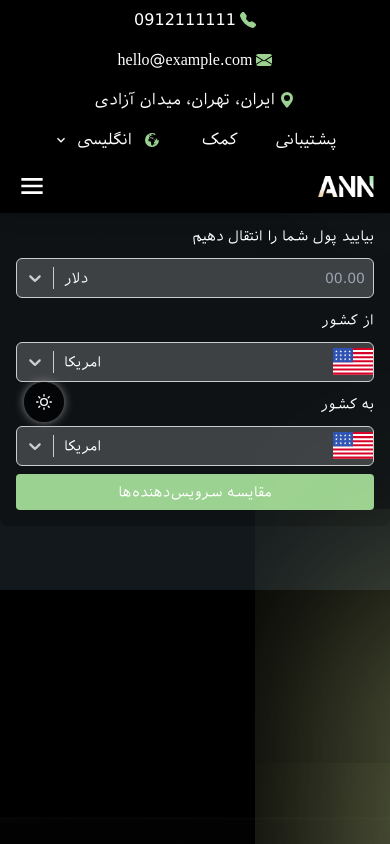
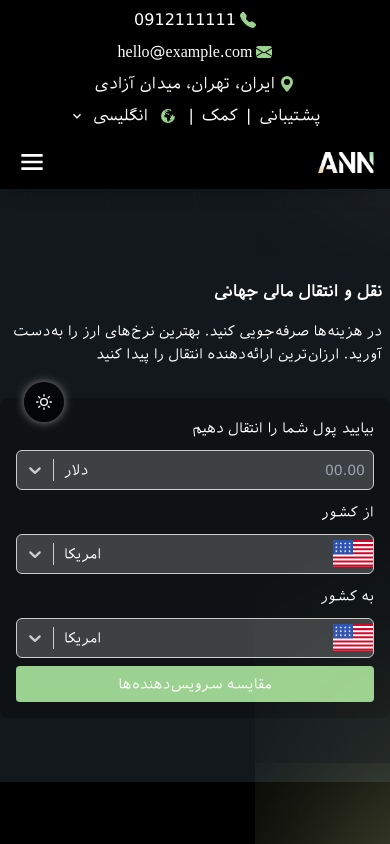
Before and after one commit to Aydin-lip/wallet, a Next.js app: page / in a window 390 px wide. Shown: the top 844 px of the page. Built offline with nearby package versions, Linux system fonts and the light colour scheme.

Commit message:
Set zindex

```diff
--- a/src/components/home/firstSection.tsx
+++ b/src/components/home/firstSection.tsx
@@ -21,7 +21,7 @@ const FirstSection = () => {
             <div className="absolute -top-8 left-[19rem] w-0 h-0 shadow-[0_0_160px_45px_#b7e6ac]"></div>
           </div>
         </div>
-        <div className={`relative mt-12 min-[400px]:mt-20 sm:mt-28 md:mt-40 mb-16 h-full transition-all duration-[2s] ease-in-out ${loading ? 'opacity-0 translate-y-10' : ''}`}>
+        <div className={`relative mt-60 sm:mt-48 mb-16 h-full transition-all duration-[2s] ease-in-out ${loading ? 'opacity-0 translate-y-10' : ''}`}>
           <HeroSection />
         </div>
       </section>
--- a/src/components/lift/index.tsx
+++ b/src/components/lift/index.tsx
@@ -34,7 +34,7 @@ const LiftComponent = () => {
     <>
       <style children={Style}></style>
       <div
-        className={`${show ? '' : 'opacity-0 bottom-40'} transition-all duration-500 animation-lift fixed left-6 min-[400px]:left-10 bottom-10 z-[2] bg-active-them w-12 h-12 rounded-[62%_38%_46%_54%_/_60%_63%_37%_40%] shadow-[0px_3px_10px_#868686] cursor-pointer`}
+        className={`${show ? '' : 'hidden opacity-0 bottom-40'} transition-all duration-500 animation-lift fixed left-6 min-[400px]:left-10 bottom-10 z-[2] bg-active-them w-12 h-12 rounded-[62%_38%_46%_54%_/_60%_63%_37%_40%] shadow-[0px_3px_10px_#868686] cursor-pointer`}
         onClick={() => window.scrollTo(0, 0)}
       >
         <span className="h-full w-full flex justify-center items-center">
--- a/src/components/loading/index.tsx
+++ b/src/components/loading/index.tsx
@@ -94,7 +94,7 @@ const Loading = () => {
   return (
     <>
       <style children={Style}></style>
-      <div className="bg-background fixed z-[3] top-0 right-0 left-0 bottom-0 flex justify-center items-center">
+      <div className="bg-background fixed z-20 top-0 right-0 left-0 bottom-0 flex justify-center items-center">
         <div className="flex justify-center items-center absolute top-1/2 right-1/2 -translate-y-1/2 translate-x-1/2 animation-loading">
           <div className={`w-20 h-20 ${styleAnimation} animation-loading-1`}></div>
           <div className={`w-[3.7rem] h-[3.7rem] ${styleAnimation} animation-loading-2`}></div>
--- a/src/components/navbar/UpperNav.tsx
+++ b/src/components/navbar/UpperNav.tsx
@@ -9,9 +9,9 @@ import LanguageSelectBox from '../home/components/LangSelectBox'
 export default function UpperNav() {
   return (
     <section className="w-screen bg-black p-2">
-      <div className="flex flex-col min-[900px]:flex-row items-center justify-center lg:justify-around gap-4">
-        <div className="flex flex-col sm:flex-row gap-4 justify-center items-center">
-          <div className="flex flex-col sm:flex-row justify-center items-center gap-4">
+      <div className="flex flex-col min-[900px]:flex-row items-center justify-center lg:justify-around gap-2 sm:gap-4">
+        <div className="flex flex-col sm:flex-row gap-2 sm:gap-4 justify-center items-center">
+          <div className="flex flex-col sm:flex-row justify-center items-center gap-2 sm:gap-4">
             <Link
               href="tel:0912111111"
               className="flex items-center justify-center gap-1"
@@ -42,11 +42,11 @@ export default function UpperNav() {
             <div className="text-white">ایران، تهران، میدان آزادی</div>
           </div>
         </div>
-        <div className="flex gap-4">
-          <span className="text-white hover:text-active-them cursor-pointer">پشتیبانی</span> {'|'}
-          <span className="text-white hover:text-active-them cursor-pointer">کمک</span>
+        <div className="flex gap-2 sm:gap-4 text-white">
+          <span className="hover:text-active-them cursor-pointer">پشتیبانی</span> {'|'}
+          <span className="hover:text-active-them cursor-pointer">کمک</span>
           {'|'}
-          <div className="text-white cursor-pointer">
+          <div className="cursor-pointer">
             <LanguageSelectBox />
           </div>
         </div>
--- a/src/components/navbar/dropdown.tsx
+++ b/src/components/navbar/dropdown.tsx
@@ -24,7 +24,7 @@ const DropdownNavbar = ({ isHoverElement, children, big = false }: IProps) => {
     <>
       <div className="relative">
         {(isHoverElement || isHovering) &&
-          <div ref={hoverRef} className={`${big ? 'fixed top-14' : 'absolute top-3'} translate-x-1/2 right-1/2 cursor-default pt-10 ${isHoverElement || isHovering ? 'open' : 'close'} `}>
+          <div ref={hoverRef} className={`${big ? 'fixed top-[6.5rem]' : 'absolute top-3'} translate-x-1/2 right-1/2 cursor-default pt-10 ${isHoverElement || isHovering ? 'open' : 'close'} `}>
             <div className={`p-4 rounded-lg shadow-xl bg-navbar`}>
               {children}
             </div>
--- a/src/components/navbar/index.tsx
+++ b/src/components/navbar/index.tsx
@@ -56,10 +56,10 @@ const Navbar = () => {
     <>
       <style children={style} />
       <nav className={`${scroll ? 'shadow-lg bg-black' : ''} max-md:shadow-lg max-md:bg-black fixed z-[5] transition-all duration-300 top-0 right-0 left-0`}>
-        <div className={scroll ? "translate-y-[-100%] duration-300 h-0 opacity-0" : "h-40 sm:h-20 min-[900px]:h-10"}>
+        <div className={scroll ? "translate-y-[-100%] duration-300 h-0 opacity-0" : "h-[136px] sm:h-20 min-[900px]:h-10"}>
           <UpperNav />
         </div>
-        <div className="flex justify-between items-center">
+        <div className="flex justify-between items-center relative">
           <div className={`${scroll ? 'py-6' : 'pl-8 py-6 md:py-8'} max-[400px]:p-4 pr-8 sm:pr-20 transition-all duration-300`}>
             <Image
               src={Logo}
--- a/src/components/navbar/menu.tsx
+++ b/src/components/navbar/menu.tsx
@@ -65,7 +65,7 @@ const Menu = ({ isOpen, setIsOpen }: IProps) => {
     <>
       <style children={Style} />
       {!close &&
-        <div className={`fixed top-0 right-0 bottom-0 left-0 z-[3] bg-black bg-opacity-40 transition-all opacity-0 ${isOpen ? 'opacity-100' : ''}`}>
+        <div className={`fixed top-0 right-0 bottom-0 left-0 z-10 bg-black bg-opacity-40 transition-all opacity-0 ${isOpen ? 'opacity-100' : ''}`}>
           <div className='absolute top-0 right-0 bottom-0 left-0' onClick={() => setIsOpen(false)}></div>
           <div className={`transition-all absolute top-0 max-[400px]:right-0 ${isOpen ? 'openMenu' : 'closeMenu'} bottom-0 bg-background-light p-5 flex flex-col gap-2 min-[400px]:gap-4 shadow-[0px_0px_20px_#ffffff38] overflow-auto`}>
             <div className="text-white min-[400px]:mt-2 flex">
```
